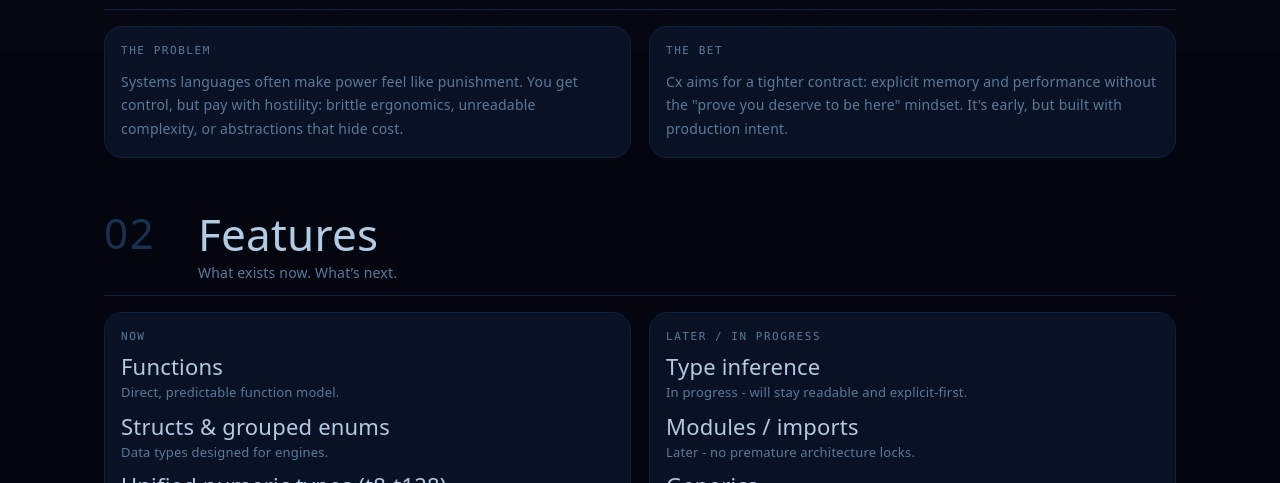
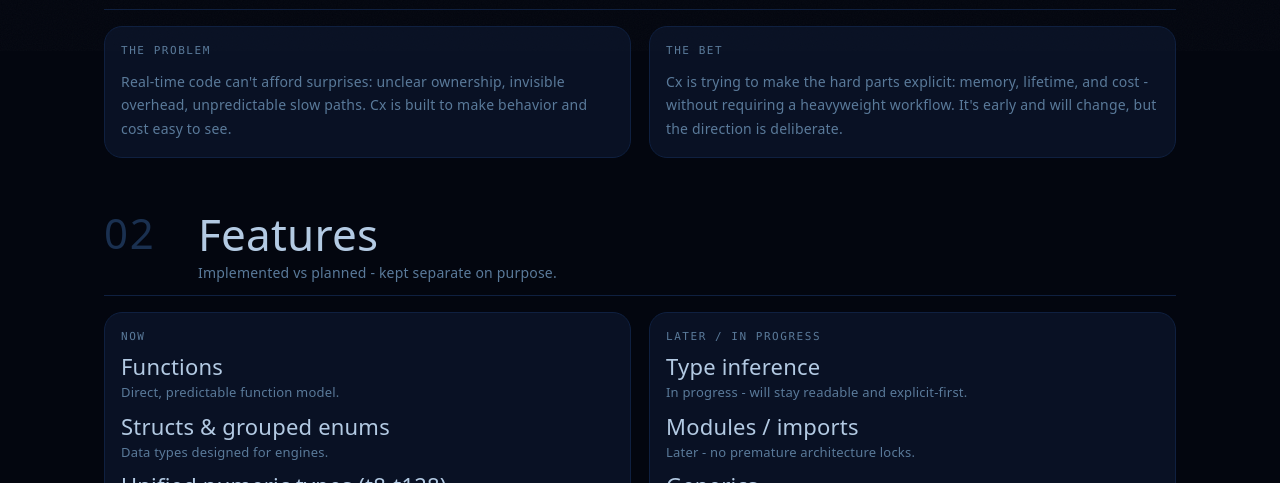
Before and after one commit to COMMENTERTHE9/Cx_lang, an Astro site: page / in a window 1280 px wide. Shown: the part 749-1232 px from the top of the page. Built offline with nearby package versions, Linux system fonts and the light colour scheme; Astro itself is replaced by a stand-in of ours.

Commit message:
Refine home page copy

```diff
--- a/src/pages/index.astro
+++ b/src/pages/index.astro
@@ -43,7 +43,7 @@
           </h1>
 
           <p class="hero-sub">
-            No GC. No pauses. Memory you control. Built for engines, not abstractions.
+            No GC. No runtime pauses. Costs stay visible: memory, time, and behavior.
           </p>
 
           <div class="hero-ctas">
@@ -94,23 +94,23 @@
       <SectionHeader
         n="01"
         title="Why Cx"
-        subtitle="Sharp, deliberate, honest. Built for engine work where performance, memory, and tooling cost matter."
+        subtitle="Sharp, deliberate, honest. Built for real-time work where performance, memory behavior, and tooling cost all matter."
       />
 
       <div class="two-col">
         <div class="card">
           <div class="card-title cx-mono">THE PROBLEM</div>
           <p class="card-body">
-            Systems languages often make power feel like punishment. You get control, but pay with hostility:
-            brittle ergonomics, unreadable complexity, or abstractions that hide cost.
+            Real-time code can't afford surprises: unclear ownership, invisible overhead, unpredictable slow paths.
+            Cx is built to make behavior and cost easy to see.
           </p>
         </div>
 
         <div class="card">
           <div class="card-title cx-mono">THE BET</div>
           <p class="card-body">
-            Cx aims for a tighter contract: explicit memory and performance without the
-            "prove you deserve to be here" mindset. It's early, but built with production intent.
+            Cx is trying to make the hard parts explicit: memory, lifetime, and cost - without requiring a
+            heavyweight workflow. It's early and will change, but the direction is deliberate.
           </p>
         </div>
       </div>
@@ -121,7 +121,7 @@
       <SectionHeader
         n="02"
         title="Features"
-        subtitle="What exists now. What’s next."
+        subtitle="Implemented vs planned - kept separate on purpose."
       />
 
       <div class="feature-grid">
```
